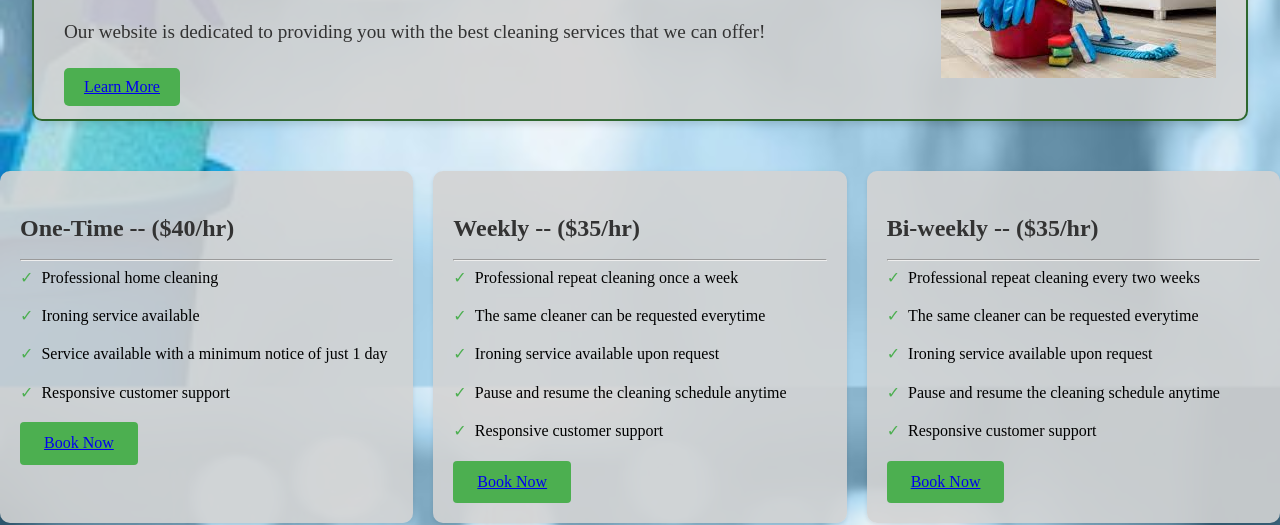
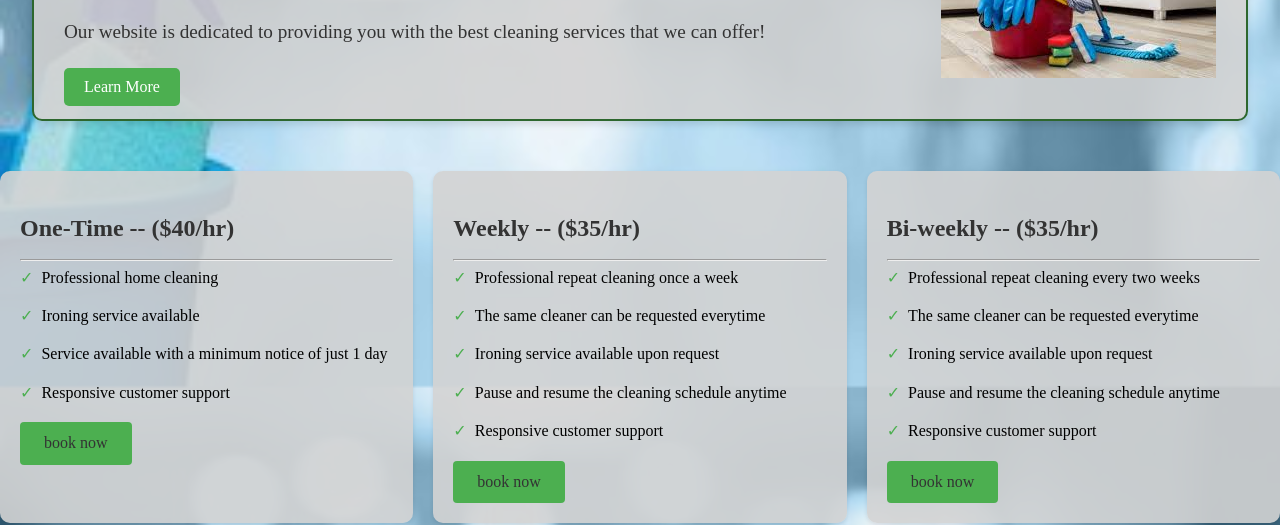
Before and after one commit to Larrychia/FED2024Assg1_P06_S10259006, a plain HTML site: page index.html in a window 1280 px wide. Shown: the part 439-964 px from the top of the page. Drawn offline with Linux system fonts and the light colour scheme.

Commit message:
validation fixes

```diff
--- a/index.html
+++ b/index.html
@@ -1,5 +1,5 @@
 <!DOCTYPE html>
-<html>
+<html lang="">
     <head>
         <meta charset="utf-8">
         <meta name="author" content="Larry">
@@ -31,9 +31,7 @@
             <div class="content-text">
               <h2>Singapore's number one dedicated<br>home cleaning services!</h2>
               <p>Our website is dedicated to providing you with the best cleaning services that we can offer!</p>
-              <button class="book-now">
-                <a href="service.html">Learn More</a>
-              </button>
+              <button onclick="window.location.href='service.html'">Learn More</button>
             </div>
             <div class="content-image">
               <img src="Images/Cleaning.jpg" alt="Cleaning Services">
@@ -50,9 +48,7 @@
                   <li>Service available with a minimum notice of just 1 day</li>
                   <li>Responsive customer support</li>
                 </ul>
-                <button class="book-now">
-                    <a href="service.html">Book Now</a>
-                  </button>
+                <button onclick="window.location.href='service.html'" class="book-now">book now</button>
               </div>
 
               <div class="service-option weekly">
@@ -65,9 +61,7 @@
                   <li>Pause and resume the cleaning schedule anytime</li>
                   <li>Responsive customer support</li>
                 </ul>
-                <button class="book-now">
-                    <a href="service.html">Book Now</a>
-                  </button>
+                <button onclick="window.location.href='service.html'" class="book-now">book now</button>
               </div>
 
               <div class="service-option bi-weekly">
@@ -80,9 +74,7 @@
                   <li>Pause and resume the cleaning schedule anytime</li>
                   <li>Responsive customer support</li>
                 </ul>
-                <button class="book-now">
-                    <a href="service.html">Book Now</a>
-                  </button>
+                <button onclick="window.location.href='service.html'" class="book-now">book now</button>
               </div>
             </div>
         </section>
```
